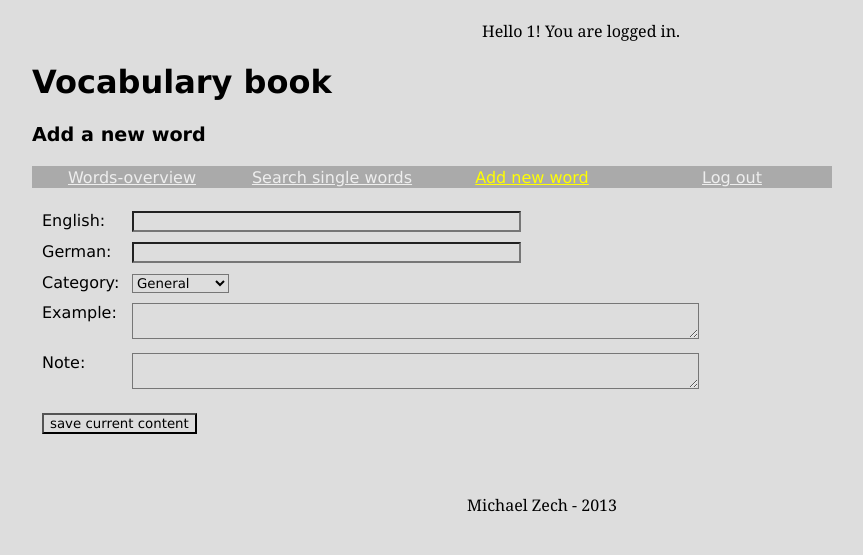
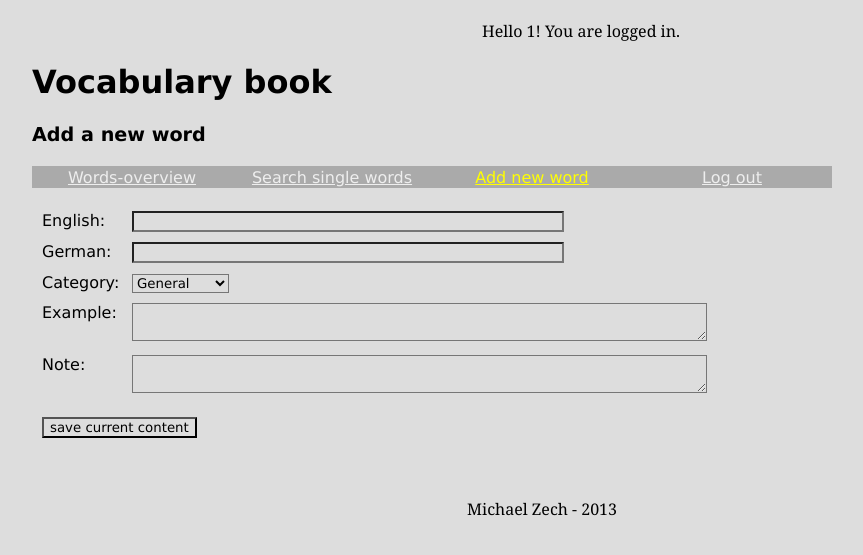
Before and after one commit to thwagner/vocabulary, a PHP site: page /add.php in a window 1280 px wide. Shown: the top 555 px of the page, without its empty margins (98-961 px from the left). Run offline with PHP 8.4, Linux system fonts and the light colour scheme; the visitor is signed in with stand-in values (Sample User, id 1); data comes from the database, SQL or seed files in the repository.

Commit message:
17_09_2013_08_22: New added words are now displayed with the success message. Fixed the problem with the formular for adding words => font-size for 'englisch', 'german', 'example' ... are now all equal.

```diff
--- a/add.php
+++ b/add.php
@@ -41,7 +41,9 @@
         }
 
         if ($success_report == TRUE) {
-            echo '<div id="report" class="report_success">Word has been added.</div>';
+            echo '<div id="report" class="report_success">The Word "' .
+                htmlentities($_POST['english']) .
+                '" has been added.</div>';
         }
     }
 
--- a/css/screen.css
+++ b/css/screen.css
@@ -159,3 +159,13 @@
     margin-right: 4px;
     margin-left: 16px;
 }
+/* Regel fuer das Input-control "text" im formular add.php, bzw.
+    site_builder.php/makeEditForm(). */
+.text_for_word {
+    width: 42%;
+}
+
+textarea {
+    font-weight: normal;
+    font-size: 14px;
+}
--- a/lib/site_builder.php
+++ b/lib/site_builder.php
@@ -270,12 +270,12 @@
                     $form .= '<div class="input_row">
                                 <div class="input_label">English: </div>
                                 <input type="text" name="english" id="english" value="' .
-                                    $word['english'] . '" size="50" />
+                                $word['english'] . '" class="text_for_word" />
                              </div>';
                     $form .= '<div class="input_row">
                                 <div class="input_label">German: </div>
                                 <input type="text" name="german" id="german" value="' .
-                                    $word['german'] . '" size="50" />
+                                $word['german'] . '" class="text_for_word" />
                             </div>';
                     $form .= '<div class="input_row">
                                 <div class="input_label">Category: </div>
```
Also changed, not shown: misc/vocab.sql (+3 -3 lines).
